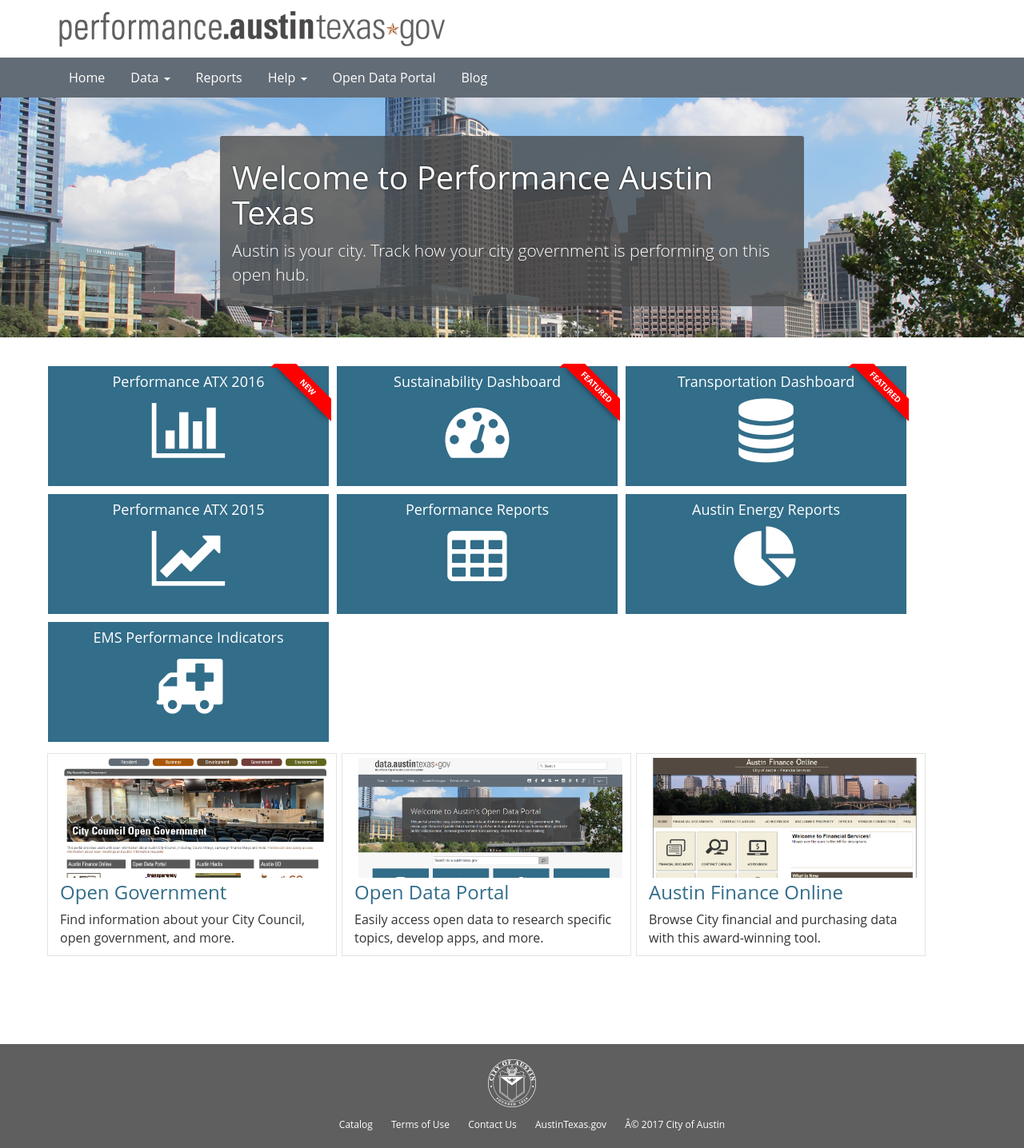
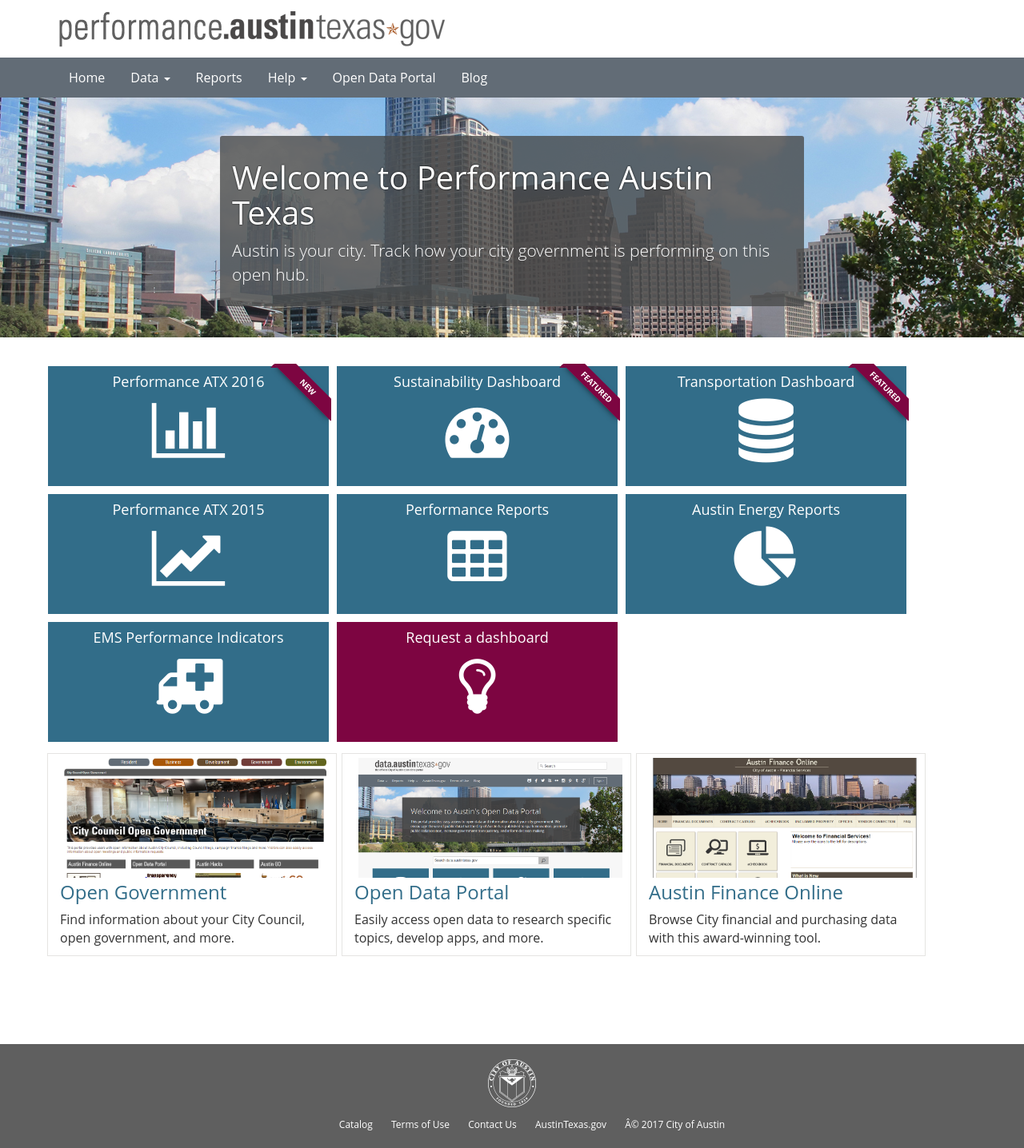
Before and after one commit to thuzarwin/PerformanceATX, a Jekyll site: the page built from index.md, in a window 1280 px wide. Shown: the whole page at 80% size. Built offline with Jekyll 4.4.1, drawn with Linux system fonts in a browser that asks for light colours; nearby versions of some CDN libraries; some web fonts are replaced.

Commit message:
Update custom.css

```diff
--- a/components/css/custom.css
+++ b/components/css/custom.css
@@ -25,6 +25,7 @@ box-shadow: none;
 box-shadow: none;
     }
 
+
 html {
     position: relative;
     min-height: 100%;
@@ -48,6 +49,10 @@ html {
     background-color: #326D89;
 }
 
+.homepage-button-row-dashboard {
+    background-color: #7D0541;
+}
+
 .homepage-button-image {
     background-image: url(../images/OpenGovernment.PNG);
     background-size: 100%;
@@ -59,7 +64,7 @@ html {
 }
 
 .homepage-button-row2 {
-  background-image: url(../images/OpenData.PNG);
+    background-image: url(../images/OpenData.PNG);
     background-size: 100%;
     background-repeat: no-repeat;
     color: #fff;
@@ -419,8 +424,8 @@ position: absolute;
         transform: rotate(45deg);
         width: 100px;
         display: block;
-        background: #FF0000;
-        background: linear-gradient(#FF0000 0%, #FF0000 100%);
+        background: #7D0541;
+        background: linear-gradient(#7D0541 0%, #7D0541 100%);
         box-shadow: 0 3px 10px -5px rgba(0, 0, 0, 1);
         position: absolute;
         top: 19px;
@@ -432,10 +437,10 @@ position: absolute;
         left: 0px;
         top: 100%;
         z-index: -1;
-        border-left: 3px solid #FF0000;
+        border-left: 3px solid #7D0541;
         border-right: 3px solid transparent;
         border-bottom: 3px solid transparent;
-        border-top: 3px solid #FF0000;
+        border-top: 3px solid #7D0541;
     }
 
 @media (max-width : 992px) {
```
